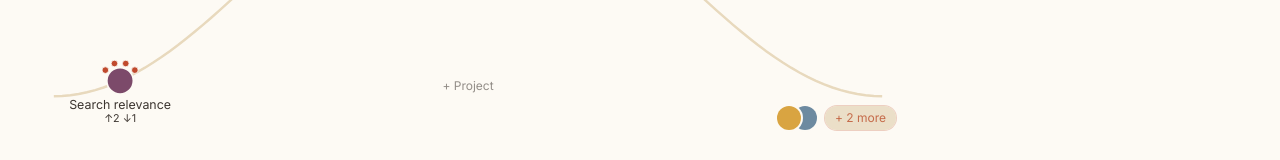
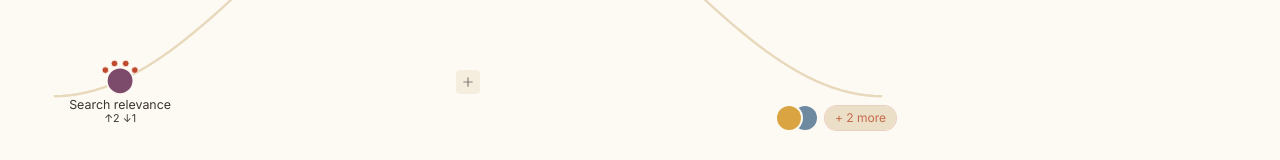
Before and after one commit to jesprider/werkwink, a Vue app: page /projects in a window 1280 px wide. Shown: the part 294-454 px from the top of the page. Built offline with nearby package versions, Linux system fonts and the light colour scheme.

Commit message:
Replace add actions with icon buttons
Use + icons on the chart and force sections with tooltips, matching hover styling across add controls.

Co-authored-by: Cursor <cursoragent@cursor.com>

```diff
--- a/src/components/ChartWorkspace.vue
+++ b/src/components/ChartWorkspace.vue
@@ -68,10 +68,22 @@ function onOpen(id: string) {
       >
         <button
           type="button"
-          class="pointer-events-auto text-xs text-text-warm/55 transition-colors hover:text-terracotta/85 hover:underline"
+          class="pointer-events-auto rounded bg-hill-sand/40 p-1 text-text-warm/60 transition-colors hover:bg-hill-sand hover:text-text-warm"
+          :title="addLabel"
+          :aria-label="addLabel"
           @click="emit('add')"
         >
-          {{ addLabel }}
+          <svg
+            xmlns="http://www.w3.org/2000/svg"
+            viewBox="0 0 20 20"
+            fill="currentColor"
+            class="size-4"
+            aria-hidden="true"
+          >
+            <path
+              d="M10.75 4.75a.75.75 0 0 0-1.5 0v4.5h-4.5a.75.75 0 0 0 0 1.5h4.5v4.5a.75.75 0 0 0 1.5 0v-4.5h4.5a.75.75 0 0 0 0-1.5h-4.5v-4.5Z"
+            />
+          </svg>
         </button>
       </div>
     </div>
--- a/src/components/PanelForces.vue
+++ b/src/components/PanelForces.vue
@@ -24,15 +24,35 @@ const emit = defineEmits<{
 
 const sectionTitle = props.direction === 'up' ? 'Active up forces' : 'Active down forces'
 const pastTitle = props.direction === 'up' ? 'Past boosters' : 'Past blockers'
-const addLabel = props.direction === 'up' ? '+ Up force' : '+ Down force'
 const addAria = props.direction === 'up' ? 'Add up force' : 'Add down force'
 </script>
 
 <template>
   <section class="mb-6">
-    <h3 class="mb-2 text-xs font-medium tracking-wide text-text-warm/60 uppercase">
-      {{ sectionTitle }}
-    </h3>
+    <div class="mb-2 flex items-center justify-between gap-2">
+      <h3 class="text-xs font-medium tracking-wide text-text-warm/60 uppercase">
+        {{ sectionTitle }}
+      </h3>
+      <button
+        v-if="!isAdding"
+        type="button"
+        class="shrink-0 rounded p-1 text-text-warm/60 transition-colors hover:bg-hill-sand hover:text-text-warm"
+        :aria-label="addAria"
+        @click="emit('add-start')"
+      >
+        <svg
+          xmlns="http://www.w3.org/2000/svg"
+          viewBox="0 0 20 20"
+          fill="currentColor"
+          class="size-4"
+          aria-hidden="true"
+        >
+          <path
+            d="M10.75 4.75a.75.75 0 0 0-1.5 0v4.5h-4.5a.75.75 0 0 0 0 1.5h4.5v4.5a.75.75 0 0 0 1.5 0v-4.5h4.5a.75.75 0 0 0 0-1.5h-4.5v-4.5Z"
+          />
+        </svg>
+      </button>
+    </div>
     <ul class="space-y-2">
       <ForceChip
         v-for="force in activeForces"
@@ -48,15 +68,6 @@ const addAria = props.direction === 'up' ? 'Add up force' : 'Add down force'
       <ForceAddForm v-if="isAdding" @save="emit('add-save', $event)" @cancel="emit('add-cancel')" />
     </ul>
     <p v-if="!activeForces.length && !isAdding" class="mb-2 text-sm text-text-warm/50">None</p>
-    <button
-      v-if="!isAdding"
-      type="button"
-      class="mt-2 text-sm text-terracotta hover:underline"
-      :aria-label="addAria"
-      @click="emit('add-start')"
-    >
-      {{ addLabel }}
-    </button>
   </section>
 
   <details v-if="pastForces.length" :class="direction === 'up' ? 'mb-4' : ''">
--- a/src/views/OverviewView.vue
+++ b/src/views/OverviewView.vue
@@ -147,7 +147,7 @@ function onEndDailyClick() {
           class="rounded-full bg-hill-sand px-5 py-2.5 text-sm text-text-warm transition-opacity hover:opacity-90"
           @click="onAddProject"
         >
-          + Add your first project
+          Add your first project
         </button>
       </div>
       <RouterLink to="/" class="text-sm text-text-warm/70 underline hover:text-text-warm">
@@ -163,7 +163,7 @@ function onEndDailyClick() {
       @drop="onDrop"
     >
       <ChartWorkspace
-        add-label="+ Project"
+        add-label="Add project"
         :active-markers="activeMarkers"
         :done-markers="doneMarkers"
         :selected-trackable-id="selectedTrackableId"
--- a/src/views/ProjectView.vue
+++ b/src/views/ProjectView.vue
@@ -55,7 +55,7 @@ function onAddTask() {
   </header>
   <section v-if="project" class="px-6 pb-6">
     <ChartWorkspace
-      add-label="+ Task"
+      add-label="Add task"
       :active-markers="activeMarkers"
       :done-markers="doneMarkers"
       :selected-trackable-id="selectedTrackableId"
```
